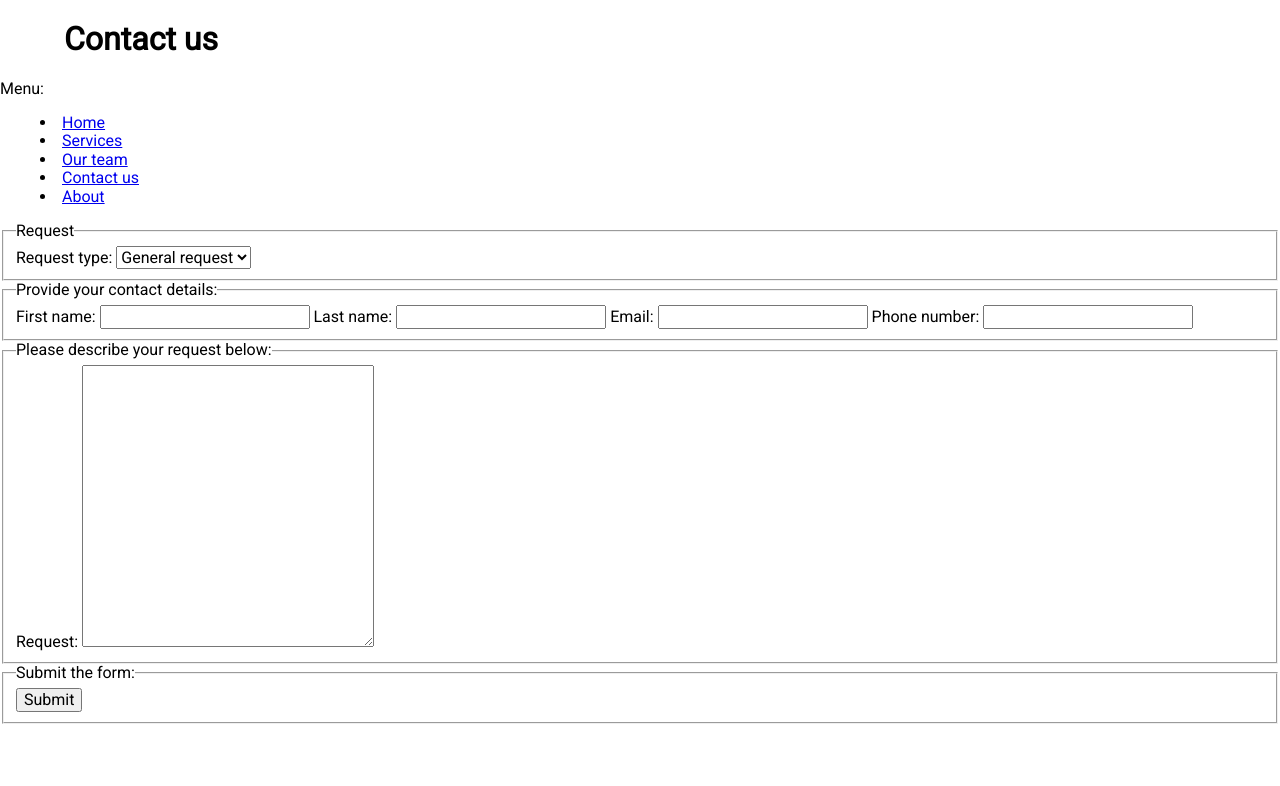
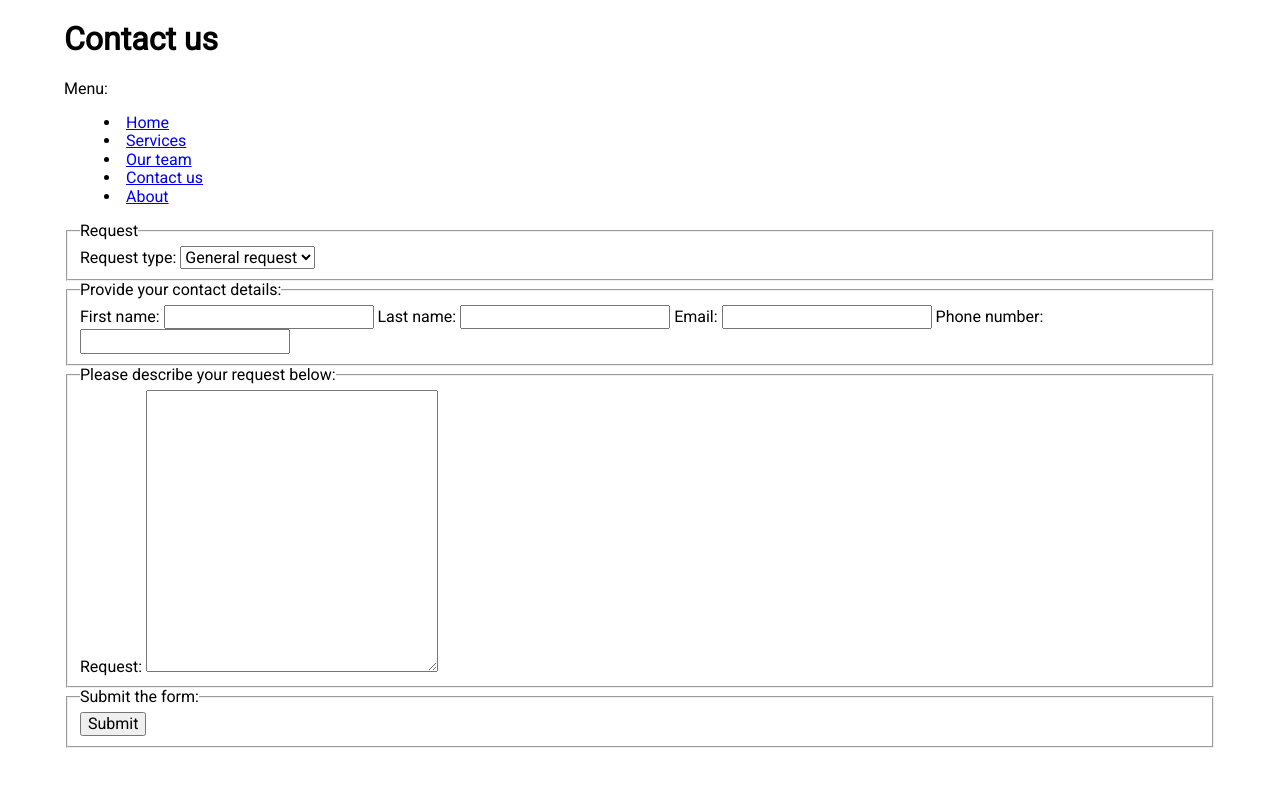
Before and after one commit to kvolchkov/full-stack-course, a plain HTML site: page pages/contacts.html in a window 1280 px wide. Drawn offline with Linux system fonts and the light colour scheme.

Commit message:
fix: fixed style issue on contacts page

```diff
--- a/pages/contacts.html
+++ b/pages/contacts.html
@@ -9,8 +9,13 @@
   </head>
 
   <body>
-    <h1 class="title container">Contact us</h1>
+    <div class="container">
+      <h1 class="title">Contact us</h1>
+    </div>
+    <div class="container">
       <p>Menu:</p>
+    </div>
+    <div class="container">
       <menu class="menu">
         <li><a target="_self" href="../index.html">Home</a></li>
         <li><a target="_self" href="services.html">Services</a></li>
@@ -18,6 +23,8 @@
         <li><a target="_self" href="contacts.html">Contact us</a></li>
         <li><a target="_self" href="about.html">About</a></li>
       </menu>
+    </div>
+    <div class="container">
       <form>
         <fieldset>
           <legend>Request</legend>
@@ -49,5 +56,6 @@
           <button type="submit">Submit</button>
         </fieldset>
       </form>
+    </div>
   </body>
 </html>
```
Lines whose indentation alone changed are shown as unchanged.
